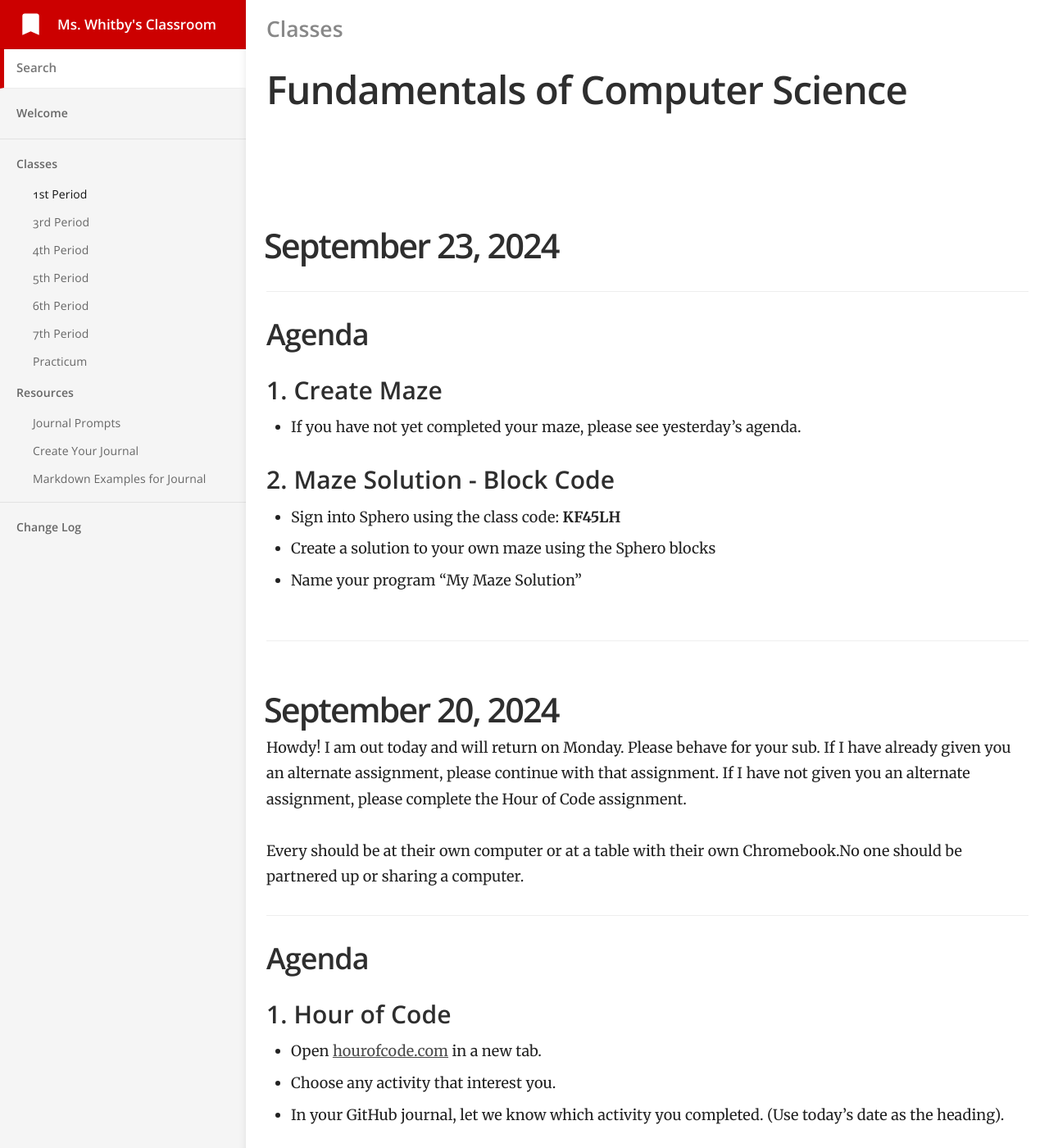
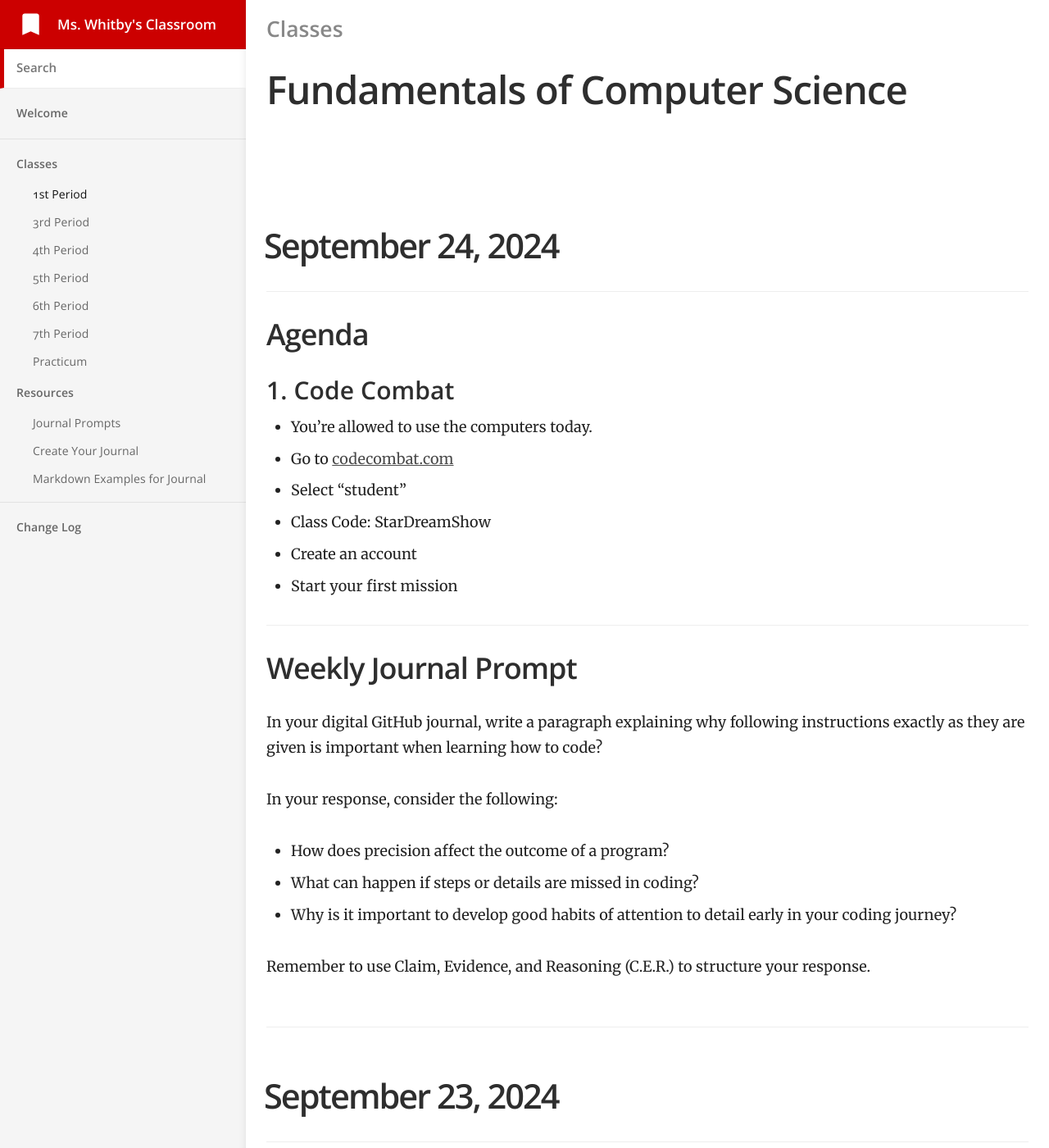
Before and after one commit to mswhitby/classroom, a Jekyll site: the page built from _docs/classes/1st.md, in a window 1280 px wide and 1400 px high. Shown: the whole window at 82% size. Built offline with Jekyll 4.4.1, drawn with Linux system fonts in a browser that asks for light colours.

Commit message:
Updated lesson

```diff
--- a/_docs/classes/1st.md
+++ b/_docs/classes/1st.md
@@ -4,6 +4,33 @@ subtitle: Fundamentals of Computer Science
 category: Classes
 order: 1
 ---
+
+# September 24, 2024
+
+## Agenda
+
+### 1. Code Combat
+
+- You're allowed to use the computers today.
+- Go to [codecombat.com](https://codecombat.com)
+- Select "student"
+- Class Code: StarDreamShow
+- Create an account
+- Start your first mission
+
+## Weekly Journal Prompt
+
+In your digital GitHub journal, write a paragraph explaining why following instructions exactly as they are given is important when learning how to code?
+
+In your response, consider the following:
+
+- How does precision affect the outcome of a program?
+- What can happen if steps or details are missed in coding?
+- Why is it important to develop good habits of attention to detail early in your coding journey?
+
+Remember to use Claim, Evidence, and Reasoning (C.E.R.) to structure your response.
+
+----
 
 # September 23, 2024
 
```
